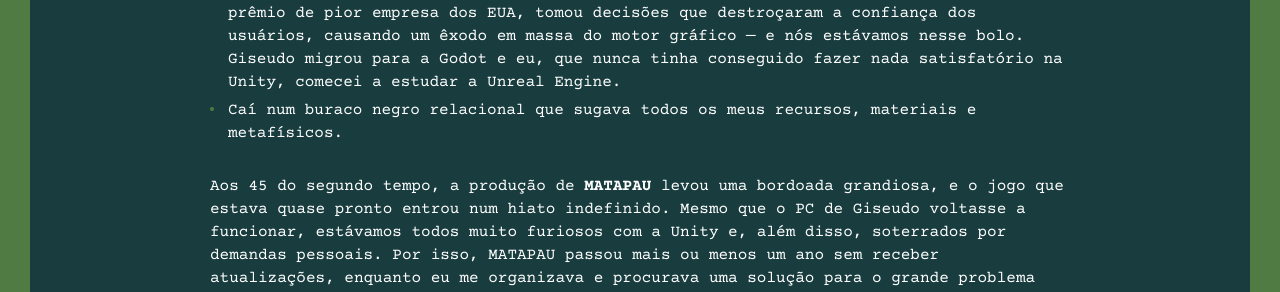
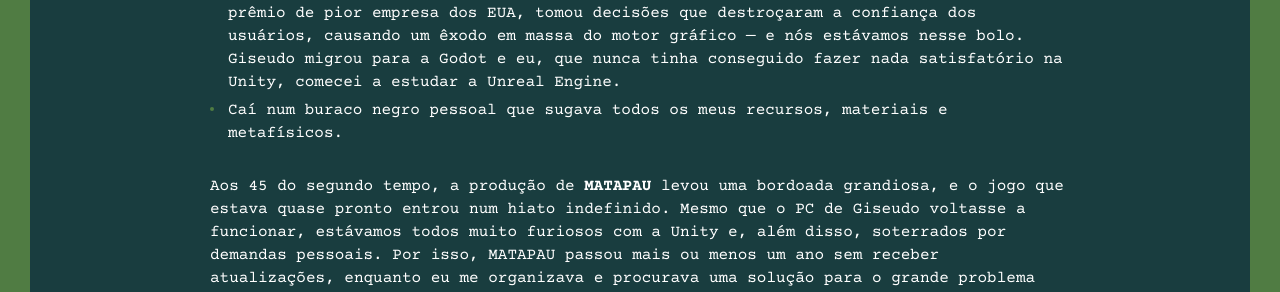
Before and after one commit to tropicaos/bzcc, a Jekyll site: the page built from _posts/2025-04-04-MATAPAU.md, in a window 1280 px wide and 900 px high, scrolled down 5706 px. Shown: the part 159-451 px from the top of the window. Built offline with Jekyll 4.4.1, drawn with Linux system fonts in a browser that asks for light colours; nearby versions of some CDN libraries; some web fonts are replaced; comment, search, counter and statistics services are not loaded.

Commit message:
Update 2025-04-04-MATAPAU.md

```diff
--- a/_posts/2025-04-04-MATAPAU.md
+++ b/_posts/2025-04-04-MATAPAU.md
@@ -76,7 +76,7 @@
 
 - O computador de Giseudo, nosso equipamento principal, quebrou, imobilizando de imediato a produção do jogo, que já estava 80% concluída.
 - Na mesma época, o lixo do John Riccitiello, ex-CEO da Unity, estendeu suas péssimas decisões da EA para a engine. Ele, que foi CEO nos dois anos em que a EA ganhou o prêmio de pior empresa dos EUA, tomou decisões que destroçaram a confiança dos usuários, causando um êxodo em massa do motor gráfico — e nós estávamos nesse bolo. Giseudo migrou para a Godot e eu, que nunca tinha conseguido fazer nada satisfatório na Unity, comecei a estudar a Unreal Engine.
-- Caí num buraco negro relacional que sugava todos os meus recursos, materiais e metafísicos.
+- Caí num buraco negro pessoal que sugava todos os meus recursos, materiais e metafísicos.
 
 Aos 45 do segundo tempo, a produção de **MATAPAU** levou uma bordoada grandiosa, e o jogo que estava quase pronto entrou num hiato indefinido. Mesmo que o PC de Giseudo voltasse a funcionar, estávamos todos muito furiosos com a Unity e, além disso, soterrados por demandas pessoais. Por isso, MATAPAU passou mais ou menos um ano sem receber atualizações, enquanto eu me organizava e procurava uma solução para o grande problema que estava quebrando o jogo ao meio.
 
```
